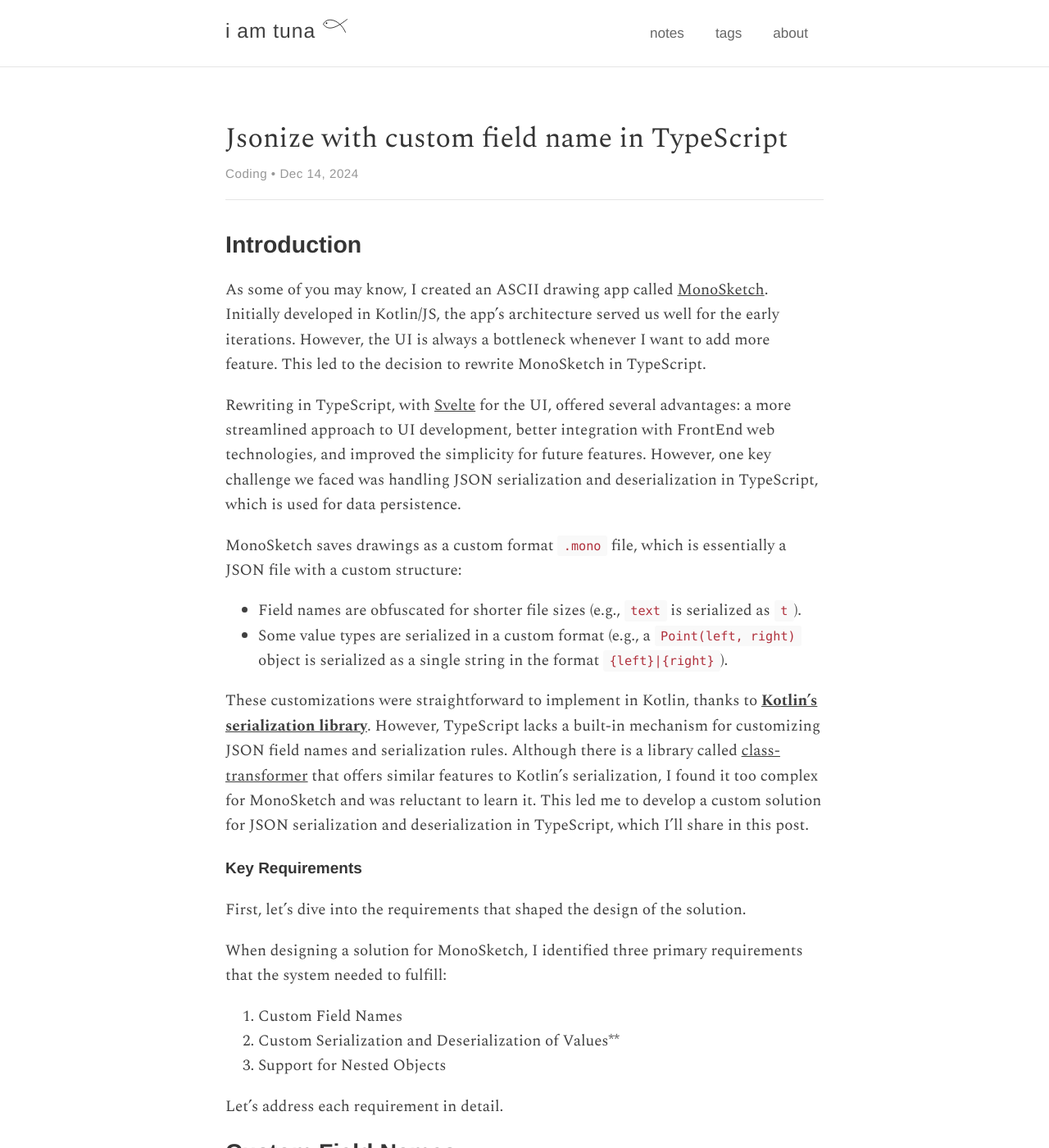
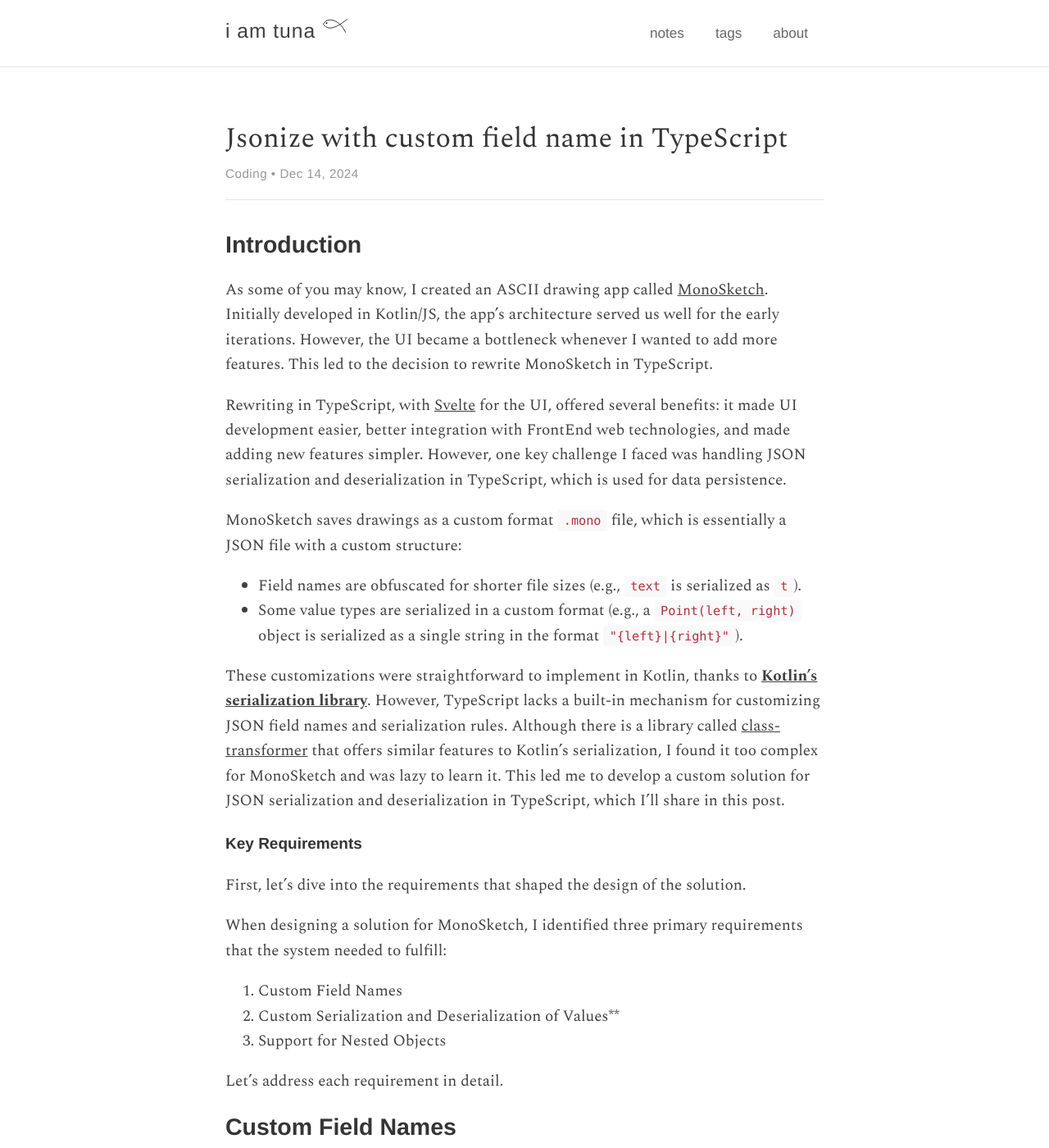
Before and after one commit to tuanchauict/iamtuna.org, a Jekyll site: the page built from docs/_posts/2024/2024-12-14-jsonize-with-custom-field-name.md, in a window 1280 px wide and 1400 px high. Shown: the whole window at 82% size. Built offline with Jekyll 4.4.1, drawn with Linux system fonts in a browser that asks for light colours.

Commit message:
Improve the intro

```diff
--- a/docs/_posts/2024/2024-12-14-jsonize-with-custom-field-name.md
+++ b/docs/_posts/2024/2024-12-14-jsonize-with-custom-field-name.md
@@ -18,16 +18,15 @@ draft: false
 ## Introduction
 
 
-As some of you may know, I created an ASCII drawing app called [MonoSketch][git-monosketch]. Initially developed in Kotlin/JS, the app’s architecture served us well for the early iterations. However, the UI is always a bottleneck whenever I want to add more feature. This led to the decision to rewrite MonoSketch in TypeScript.
+As some of you may know, I created an ASCII drawing app called [MonoSketch][git-monosketch]. Initially developed in Kotlin/JS, the app’s architecture served us well for the early iterations. However, the UI became a bottleneck whenever I wanted to add more features. This led to the decision to rewrite MonoSketch in TypeScript.
 
-Rewriting in TypeScript, with [Svelte][svelte] for the UI, offered several advantages: a more streamlined approach to UI development, better integration with FrontEnd web technologies, and improved the simplicity for future features. However, one key challenge we faced was handling JSON serialization and deserialization in TypeScript, which is used for data persistence.
+Rewriting in TypeScript, with [Svelte][svelte] for the UI, offered several benefits: it made UI development easier, better integration with FrontEnd web technologies, and made adding new features simpler. However, one key challenge I faced was handling JSON serialization and deserialization in TypeScript, which is used for data persistence.
 
 MonoSketch saves drawings as a custom format `.mono` file, which is essentially a JSON file with a custom structure:
 - Field names are obfuscated for shorter file sizes (e.g., `text` is serialized as `t`).
-- Some value types are serialized in a custom format (e.g., a `Point(left, right)` object is serialized as a single string in the format `{left}|{right}`).
+- Some value types are serialized in a custom format (e.g., a `Point(left, right)` object is serialized as a single string in the format `"{left}|{right}"`).
 
-These customizations were straightforward to implement in Kotlin, thanks to [**Kotlin’s serialization library**][kotlin-serialization]. However, TypeScript lacks a built-in mechanism for customizing JSON field names and serialization rules. Although there is a library called [class-transformer][class-transformer] that offers similar features to Kotlin's serialization, I found it too complex for MonoSketch and was reluctant to learn it. This led me to develop a custom solution for JSON serialization and deserialization in TypeScript, which I’ll share in this post.
-
+These customizations were straightforward to implement in Kotlin, thanks to [**Kotlin’s serialization library**][kotlin-serialization]. However, TypeScript lacks a built-in mechanism for customizing JSON field names and serialization rules. Although there is a library called [class-transformer][class-transformer] that offers similar features to Kotlin's serialization, I found it too complex for MonoSketch and was lazy to learn it. This led me to develop a custom solution for JSON serialization and deserialization in TypeScript, which I’ll share in this post.
 
 #### Key Requirements
 First, let’s dive into the requirements that shaped the design of the solution.
@@ -84,11 +83,10 @@ class TextShapeExtra {
 
 This solution is simple and straightforward, but it has a few drawbacks:
 
-{:.box-danger}
-> - It requires manual mapping of each field, which can be tedious for classes with many fields.
-> - It is error-prone, as a typo in the field name can lead to runtime errors.
-> - It is not scalable, as adding or removing fields requires updating the `toJson()` and `fromJson()` methods.
-> - It is not reusable, as the mapping logic is tightly coupled with the class implementation.
+- It requires manual mapping of each field, which can be tedious for classes with many fields.
+- It is error-prone, as a typo in the field name can lead to runtime errors.
+- It is not scalable, as adding or removing fields requires updating the `toJson()` and `fromJson()` methods.
+- It is not reusable, as the mapping logic is tightly coupled with the class implementation.
 
 **Solution: Decorators**
 
```
Also changed, not shown: other parts of docs/_posts/2024/2024-12-14-jsonize-with-custom-field-name.md (+1 -1 lines).
